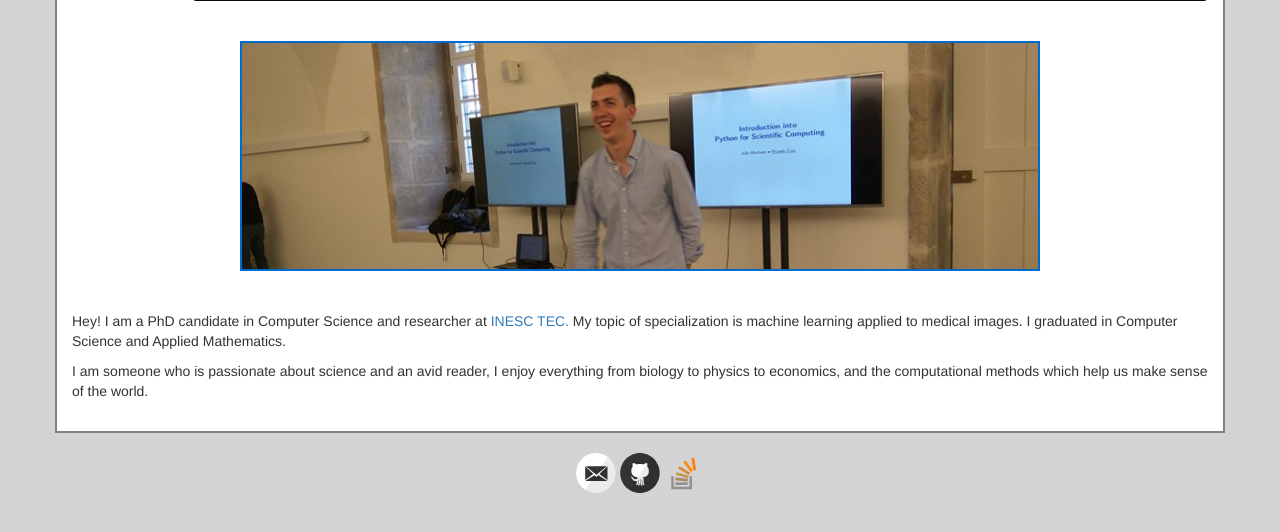
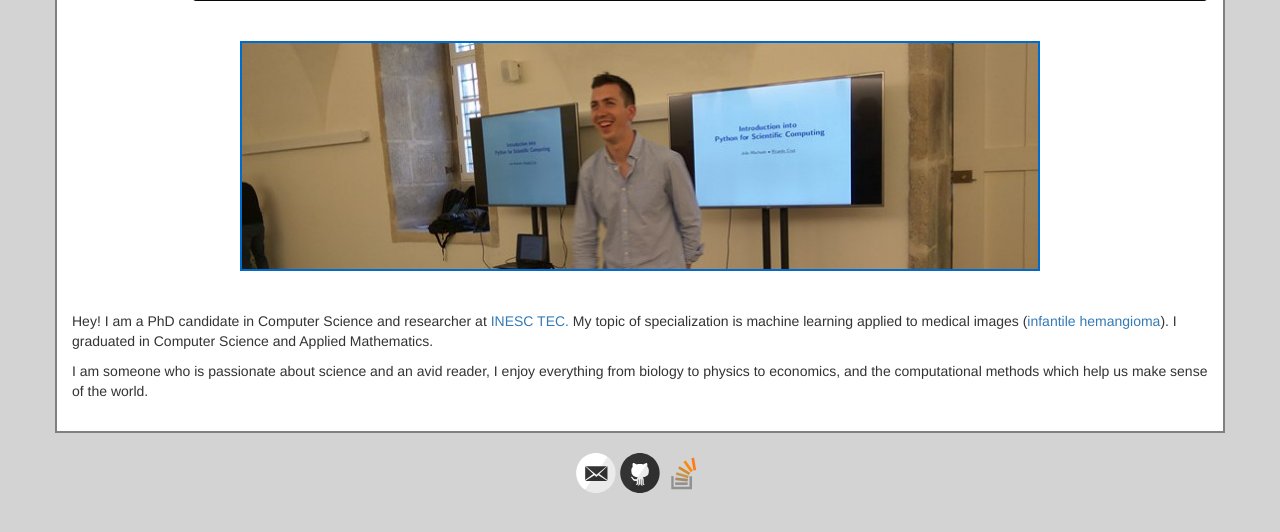
Before and after one commit to rpmcruz/rpmcruz.github.io, a Jekyll site: the page built from index.html, in a window 1280 px wide, cut to the strip 129-661 px from the top of the page. Built offline with Jekyll 4.4.1, drawn with Linux system fonts in a browser that asks for light colours.

Commit message:
Added link to my infantile hemangioma inesc tec webpage.

```diff
--- a/index.html
+++ b/index.html
@@ -7,6 +7,6 @@
 
 <div class="spacer"></div>
 
-<p>Hey! I am a PhD candidate in Computer Science and researcher at <a href="https://en.wikipedia.org/wiki/INESC_TEC">INESC TEC.</a> My topic of specialization is machine learning applied to medical images. I graduated in Computer Science and Applied Mathematics.</p>
+<p>Hey! I am a PhD candidate in Computer Science and researcher at <a href="https://en.wikipedia.org/wiki/INESC_TEC">INESC TEC.</a> My topic of specialization is machine learning applied to medical images (<a href="https://medicalresearch.inesctec.pt/hemangioma/">infantile hemangioma</a>). I graduated in Computer Science and Applied Mathematics.</p>
 
 <p>I am someone who is passionate about science and an avid reader, I enjoy everything from biology to physics to economics, and the computational methods which help us make sense of the world.</p>
```
